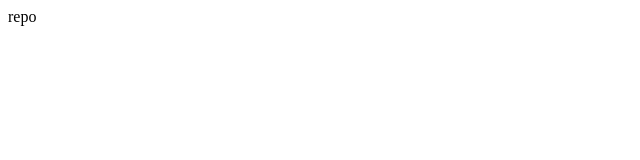
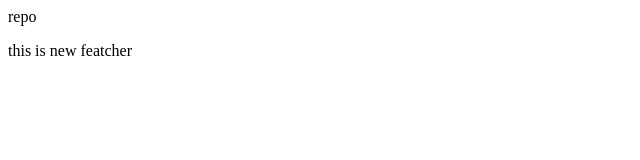
Before and after one commit to chiragkaramchandani/localrepo, a plain HTML site: page index.html in a window 1280 px wide. Shown: the whole page, without its empty margins (0-640 px from the left). Drawn offline with Linux system fonts and the light colour scheme.

Commit message:
new feature

```diff
--- a/index.html
+++ b/index.html
@@ -1 +1,2 @@
 <p>repo</p>
+<p>this is new featcher</p>
```
